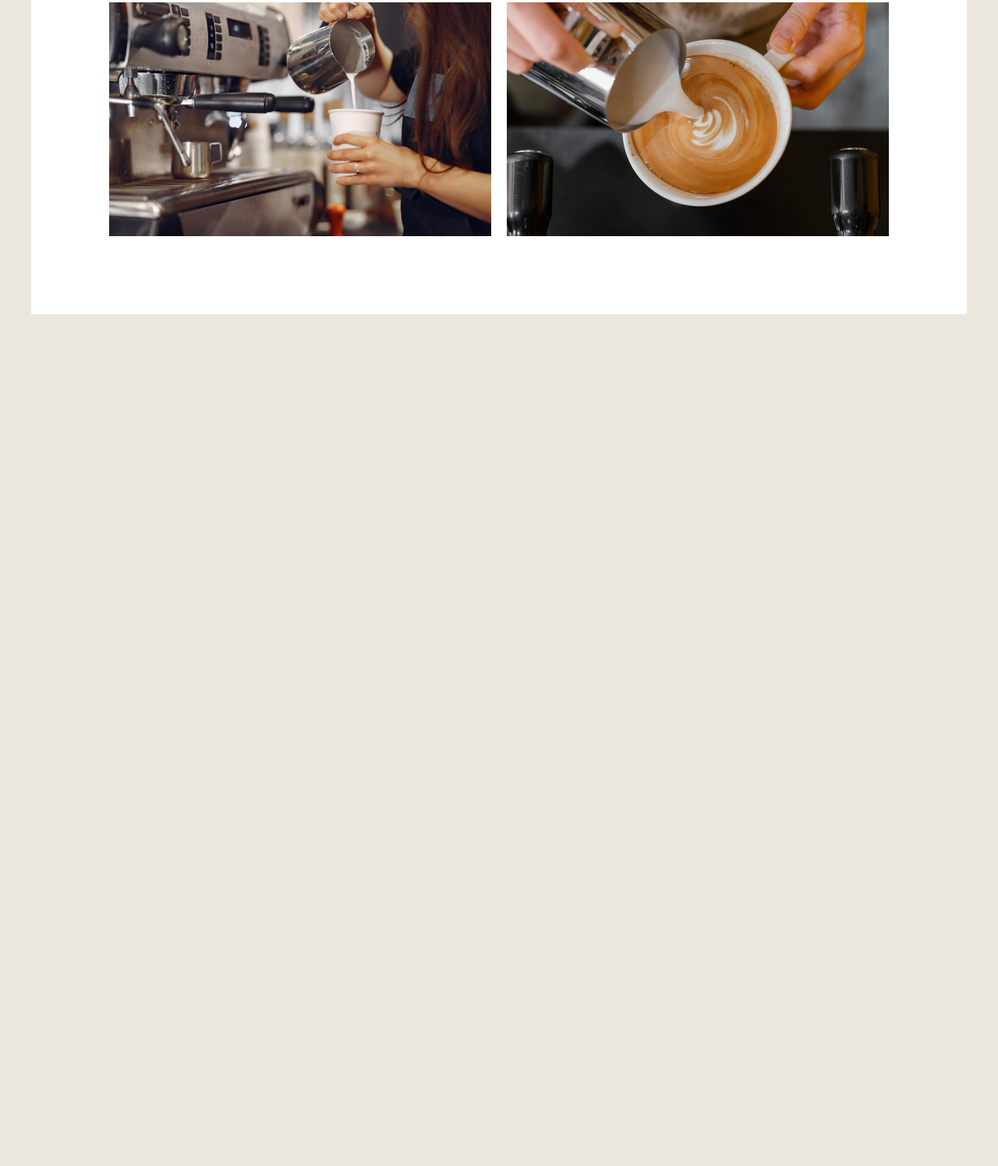
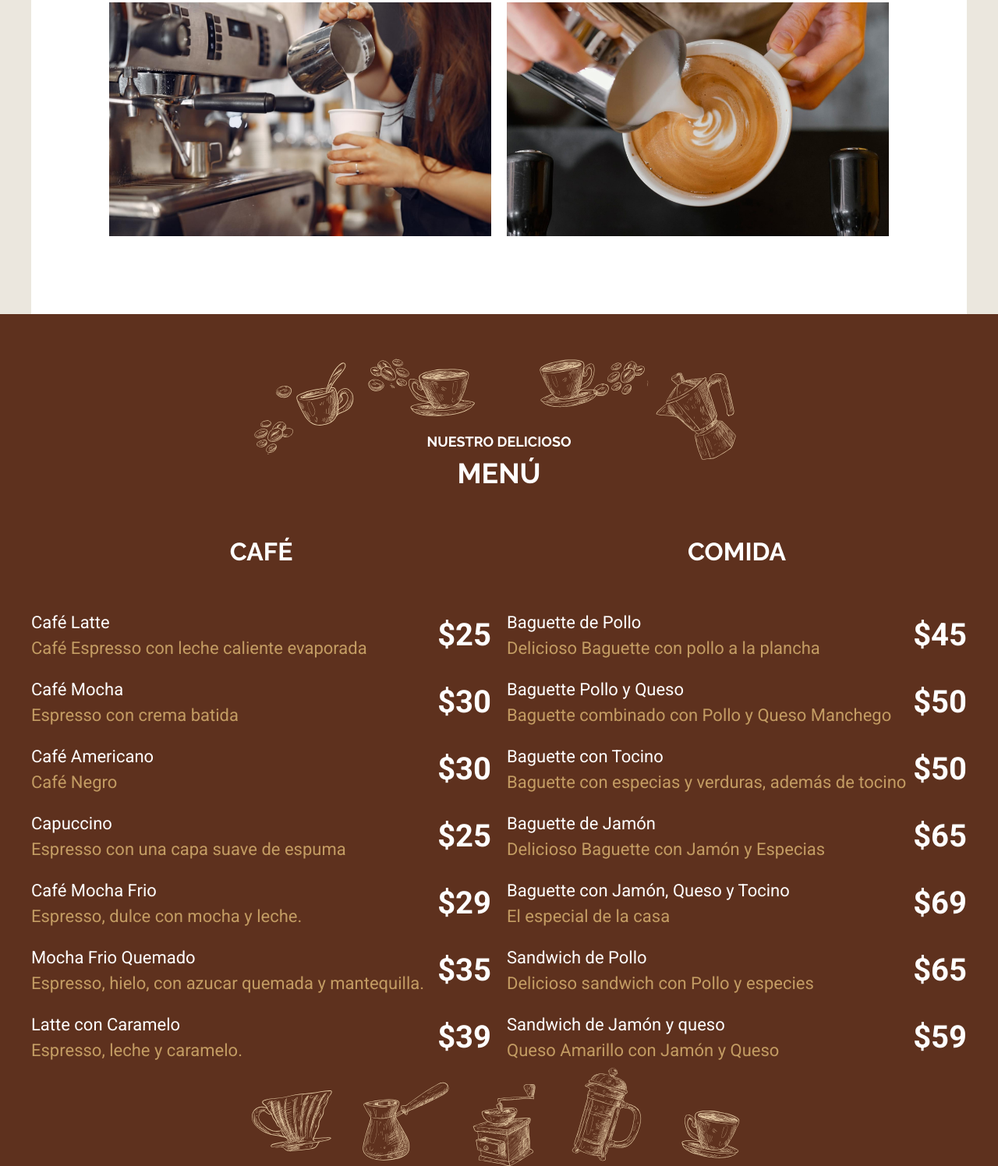
Before and after one commit to vegas29/Cafeteria, a website: page index.html in a window 1280 px wide. Shown: the part 2830-4326 px from the top of the page at 78% size. Before the commit the page ends 3233 px from the top, so only its background shows below. Drawn offline with Linux system fonts and the light colour scheme; a web font is replaced by a local one.

Commit message:
Menu realizado

```diff
--- a/index.html
+++ b/index.html
@@ -110,7 +110,83 @@
                 </div>
             </div>
         </section>
+    </main>
 
-    </main>
+    <section class="nuestro-menu">
+        <h2 class="heading-blanco"><span>Nuestro delicioso</span> menú</h2>
+
+        <div class="contenedor grid-menu">
+            <section class="menu cafe">
+                <h3>Café</h3>
+
+                <ul>
+                    <li>
+                        <p>Café Latte <span>Café Espresso con leche caliente evaporada</span> </p>
+                        <p class="precio">$25</p>
+                    </li>
+                    <li>
+                        <p>Café Mocha <span>Espresso con crema batida</span> </p>
+                        <p class="precio">$30</p>
+                    </li>
+                    <li>
+                        <p>Café Americano <span>Café Negro</span> </p>
+                        <p class="precio">$30</p>
+                    </li>
+                    <li>
+                        <p>Capuccino<span>Espresso con una capa suave de espuma</span> </p>
+                        <p class="precio">$25</p>
+                    </li>
+                    <li>
+                        <p>Café Mocha Frio<span>Espresso, dulce con mocha y leche.</span> </p>
+                        <p class="precio">$29</p>
+                    </li>
+                    <li>
+                        <p>Mocha Frio Quemado<span>Espresso, hielo, con azucar quemada y mantequilla.</span> </p>
+                        <p class="precio">$35</p>
+                    </li>
+                    <li>
+                        <p>Latte con Caramelo<span>Espresso, leche y caramelo.</span> </p>
+                        <p class="precio">$39</p>
+                    </li>
+                </ul>
+
+            </section>
+
+            <section class="menu comida">
+                <h3>Comida</h3>
+
+                <ul>
+                    <li>
+                        <p>Baguette de Pollo <span>Delicioso Baguette con pollo a la plancha</span> </p>
+                        <p class="precio">$45</p>
+                    </li>
+                    <li>
+                        <p>Baguette Pollo y Queso <span>Baguette combinado con Pollo y Queso Manchego</span> </p>
+                        <p class="precio">$50</p>
+                    </li>
+                    <li>
+                        <p>Baguette con Tocino<span>Baguette con especias y verduras, además de tocino</span> </p>
+                        <p class="precio">$50</p>
+                    </li>
+                    <li>
+                        <p>Baguette de Jamón<span>Delicioso Baguette con Jamón y Especias</span> </p>
+                        <p class="precio">$65</p>
+                    </li>
+                    <li>
+                        <p>Baguette con Jamón, Queso y Tocino<span>El especial de la casa</span> </p>
+                        <p class="precio">$69</p>
+                    </li>
+                    <li>
+                        <p>Sandwich de Pollo<span>Delicioso sandwich con Pollo y especies</span> </p>
+                        <p class="precio">$65</p>
+                    </li>
+                    <li>
+                        <p>Sandwich de Jamón y queso<span>Queso Amarillo con Jamón y Queso</span> </p>
+                        <p class="precio">$59</p>
+                    </li>
+                </ul>
+            </section>
+        </div>
+    </section>
 </body>
 </html>
--- a/src/scss/base/_tipografia.scss
+++ b/src/scss/base/_tipografia.scss
@@ -33,6 +33,20 @@ h2{
     }
 }
 
+.heading-blanco{
+    @extend h2;
+    color: v.$blanco;
+
+    span{
+        color: v.$blanco;
+    }
+
+
+    &::after{
+        display: none;
+    }
+}
+
 h3{
     font-size: 3.2rem;
 }
--- a/src/scss/inicio/_index.scss
+++ b/src/scss/inicio/_index.scss
@@ -1,3 +1,4 @@
 @forward 'contenido';
 @forward 'iconos';
 @forward 'galeria';
+@forward 'menu';
--- /dev/null
+++ b/src/scss/inicio/_menu.scss
@@ -0,0 +1,55 @@
+@use 'base/variables' as v;
+@use 'base/mixins' as m;
+
+.nuestro-menu{
+    background-image: url(../img/menu_arriba.svg), url(../img/menu_abajo.svg), linear-gradient(to top, v.$primario, v.$primario);
+    background-repeat: no-repeat;
+    background-position: center 5rem, center 92%, 100%;
+    background-size: 200%;
+    padding: 15rem 5rem 20rem 5rem;
+
+    @include m.tablet{
+        padding: 15rem 0 20rem 0;
+        background-size: 100%;
+    }
+
+    @include m.desktop{
+        background-size: 50%, 50%, 100%;
+    }
+}
+
+.grid-menu{
+    @include m.tablet {
+        @include m.grid(2, 2rem);
+    }
+}
+
+.menu{
+    h3{
+        color: v.$blanco;
+    }
+
+    li{
+        display: flex;
+        justify-content: space-between;
+        align-items: center;
+
+        p{
+            color: v.$blanco;
+            font-size: 2.2rem;
+            line-height: 1.5;
+            margin: 0 0 2rem 0;
+
+            span{
+                display: block;
+                color: v.$secundario;
+            }
+        }
+
+        .precio{
+            font-size: 4rem;
+            font-weight: 700;
+        }
+    }
+
+}
```
Also changed, not shown: build/css/app.css, 1 other file.
